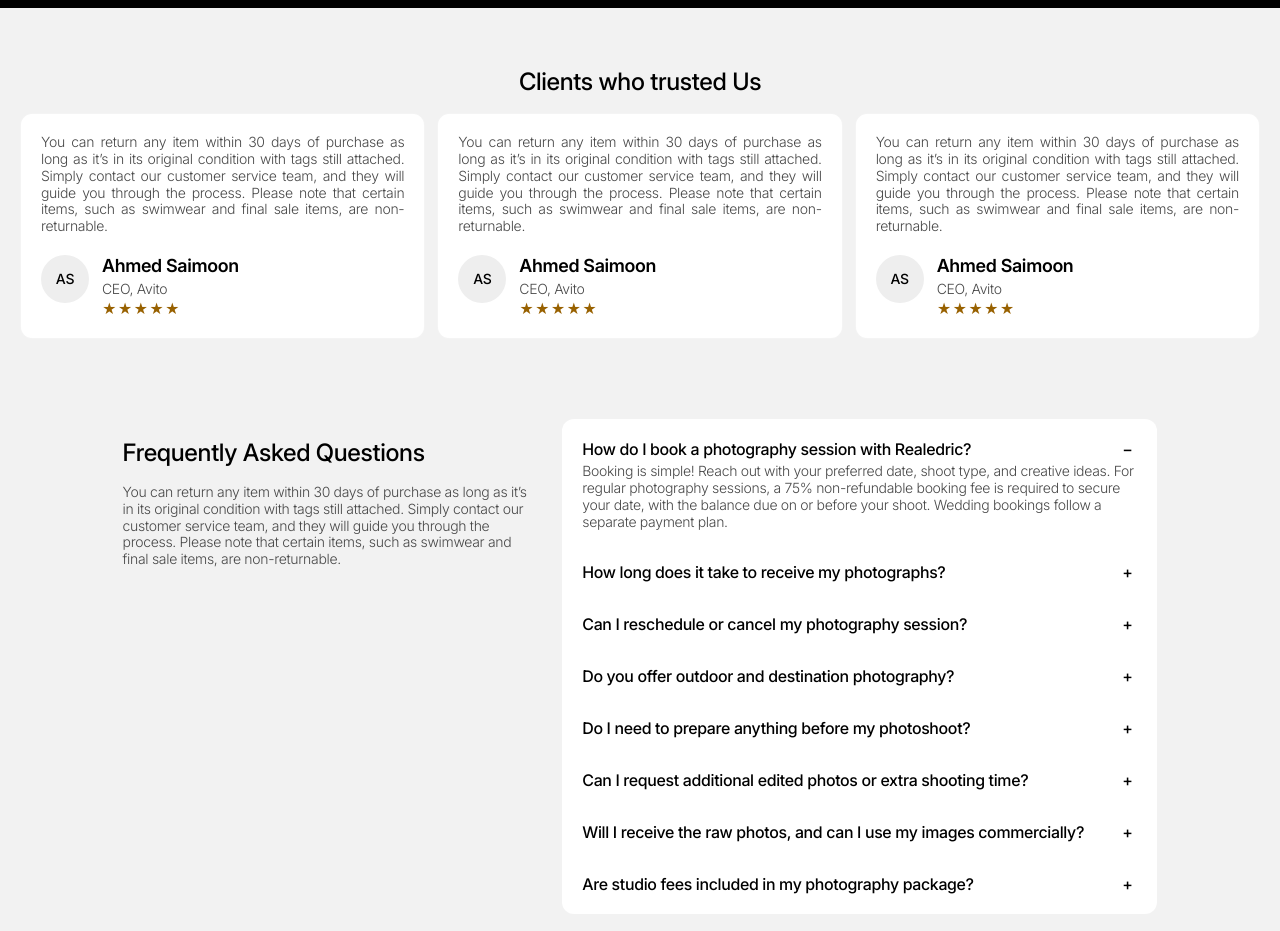
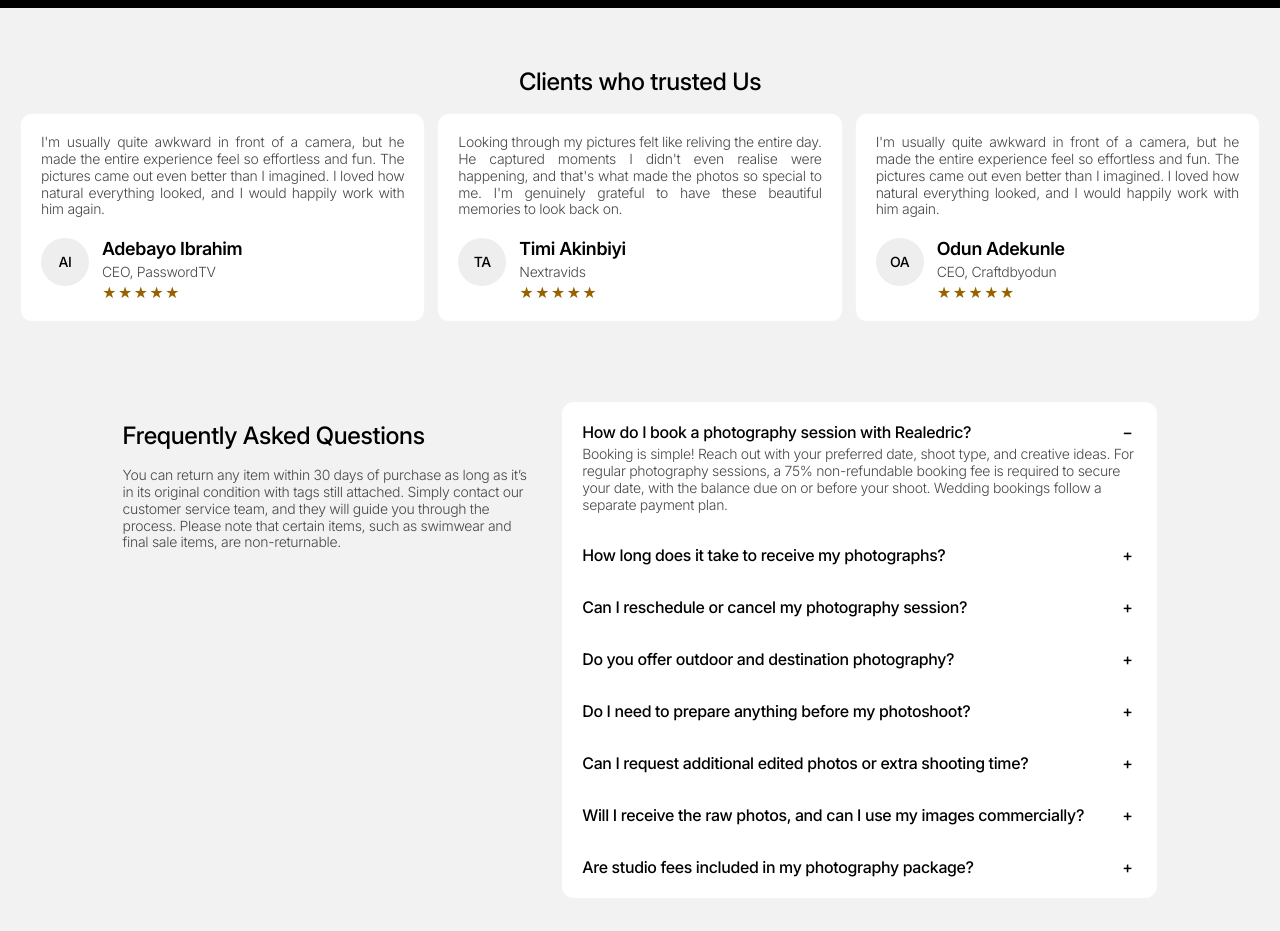
Before and after one commit to theodunadekunle/realedric-main, a plain HTML site: page index.html in a window 1280 px wide. Shown: the part 3700-4631 px from the top of the page. Drawn offline with Linux system fonts and the light colour scheme.

Commit message:
Update homepage client testimonials

```diff
--- a/index.html
+++ b/index.html
@@ -77,16 +77,16 @@
       <!-- Figma sample content. Replace with approved client testimonials before publishing. -->
       <div class="cards" tabindex="0" aria-label="Client testimonials">
         <article class="card">
-          <blockquote>You can return any item within 30 days of purchase as long as it’s in its original condition with tags still attached. Simply contact our customer service team, and they will guide you through the process. Please note that certain items, such as swimwear and final sale items, are non-returnable.</blockquote>
-          <div class="client"><span class="avatar" aria-hidden="true">AS</span><div><h3>Ahmed Saimoon</h3><p>CEO, Avito</p><span class="stars" role="img" aria-label="5 out of 5 stars">★★★★★</span></div></div>
+          <blockquote>I'm usually quite awkward in front of a camera, but he made the entire experience feel so effortless and fun. The pictures came out even better than I imagined. I loved how natural everything looked, and I would happily work with him again.</blockquote>
+          <div class="client"><span class="avatar" aria-hidden="true">AI</span><div><h3>Adebayo Ibrahim</h3><p>CEO, PasswordTV</p><span class="stars" role="img" aria-label="5 out of 5 stars">★★★★★</span></div></div>
         </article>
         <article class="card">
-          <blockquote>You can return any item within 30 days of purchase as long as it’s in its original condition with tags still attached. Simply contact our customer service team, and they will guide you through the process. Please note that certain items, such as swimwear and final sale items, are non-returnable.</blockquote>
-          <div class="client"><span class="avatar" aria-hidden="true">AS</span><div><h3>Ahmed Saimoon</h3><p>CEO, Avito</p><span class="stars" role="img" aria-label="5 out of 5 stars">★★★★★</span></div></div>
+          <blockquote>Looking through my pictures felt like reliving the entire day. He captured moments I didn't even realise were happening, and that's what made the photos so special to me. I'm genuinely grateful to have these beautiful memories to look back on.</blockquote>
+          <div class="client"><span class="avatar" aria-hidden="true">TA</span><div><h3>Timi Akinbiyi</h3><p>Nextravids</p><span class="stars" role="img" aria-label="5 out of 5 stars">★★★★★</span></div></div>
         </article>
         <article class="card">
-          <blockquote>You can return any item within 30 days of purchase as long as it’s in its original condition with tags still attached. Simply contact our customer service team, and they will guide you through the process. Please note that certain items, such as swimwear and final sale items, are non-returnable.</blockquote>
-          <div class="client"><span class="avatar" aria-hidden="true">AS</span><div><h3>Ahmed Saimoon</h3><p>CEO, Avito</p><span class="stars" role="img" aria-label="5 out of 5 stars">★★★★★</span></div></div>
+          <blockquote>I'm usually quite awkward in front of a camera, but he made the entire experience feel so effortless and fun. The pictures came out even better than I imagined. I loved how natural everything looked, and I would happily work with him again.</blockquote>
+          <div class="client"><span class="avatar" aria-hidden="true">OA</span><div><h3>Odun Adekunle</h3><p>CEO, Craftdbyodun</p><span class="stars" role="img" aria-label="5 out of 5 stars">★★★★★</span></div></div>
         </article>
       </div>
       <div class="carousel-controls">
```
